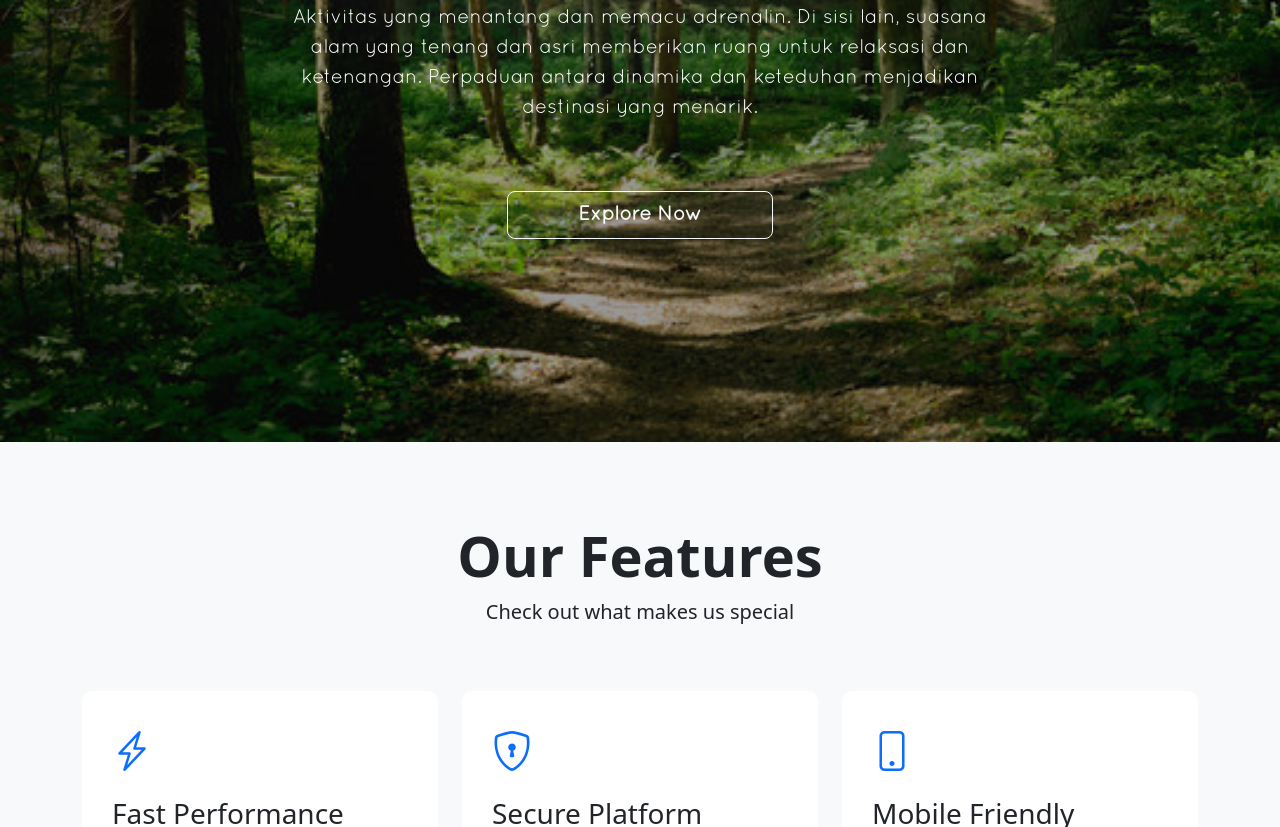
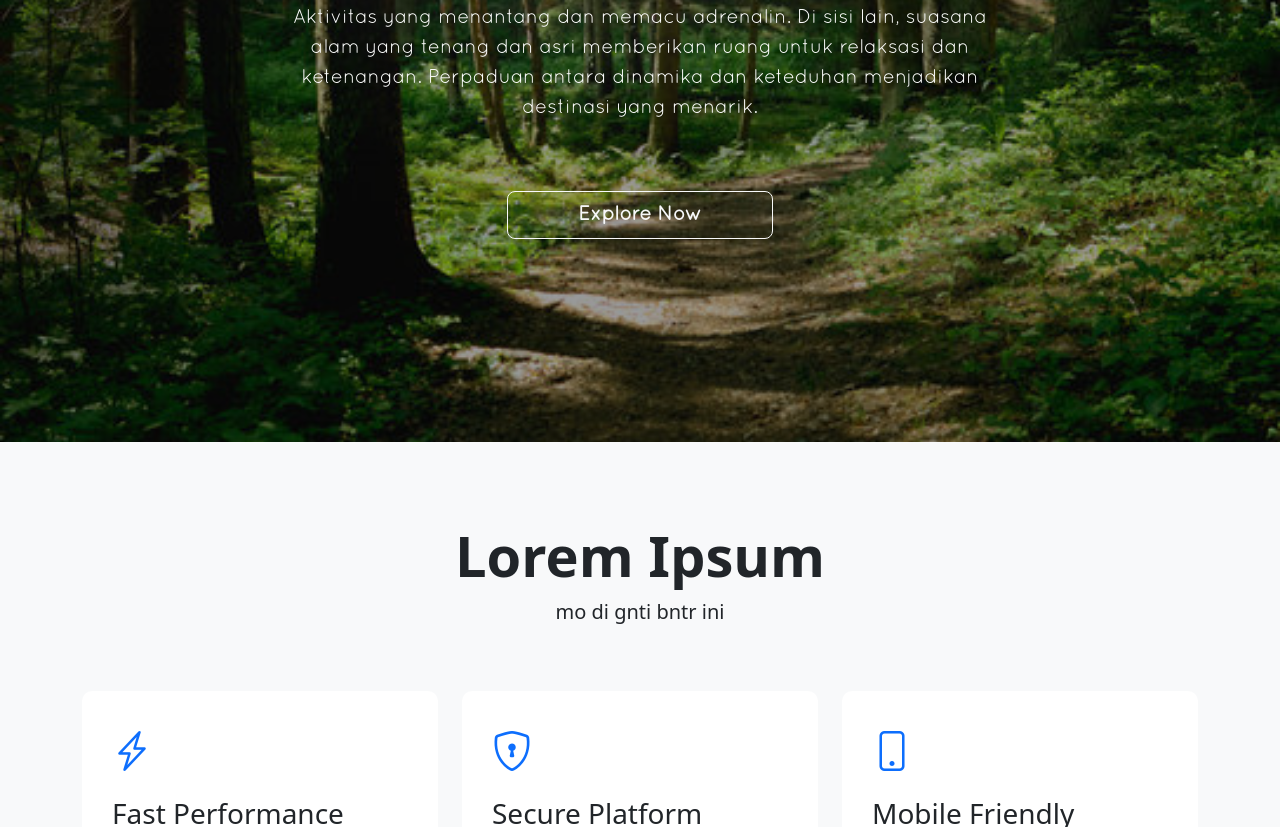
Before and after one commit to Oreo-1/sapatellumpanua-web, a plain HTML site: page index.html in a window 1280 px wide. Shown: the part 358-1185 px from the top of the page. Drawn offline with nearby package versions, Linux system fonts and the light colour scheme.

Commit message:
Update index.html

```diff
--- a/index.html
+++ b/index.html
@@ -65,8 +65,8 @@
         <div class="container">
             <div class="row mb-5">
                 <div class="col-12 text-center">
-                    <h2 class="display-4 fw-bold">Our Features</h2>
-                    <p class="lead">Check out what makes us special</p>
+                    <h2 class="display-4 fw-bold">Lorem Ipsum</h2>
+                    <p class="lead">mo di gnti bntr ini</p>
                 </div>
             </div>
             <div class="row g-4">
```
